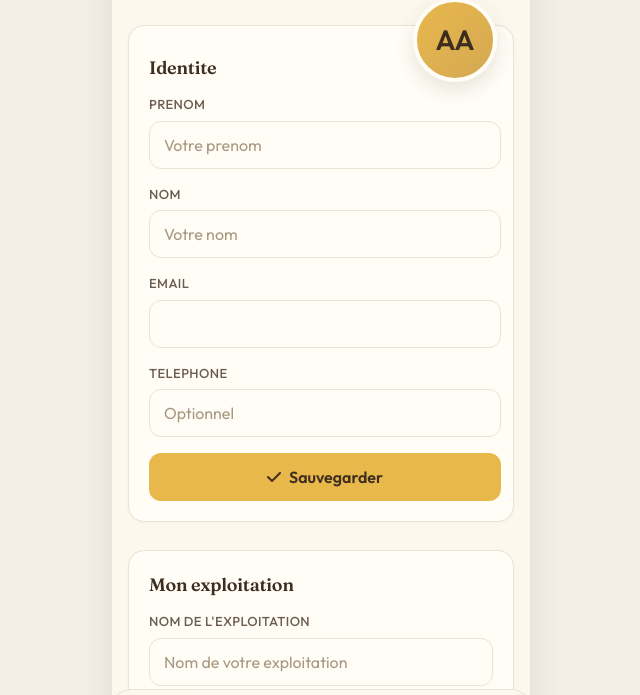
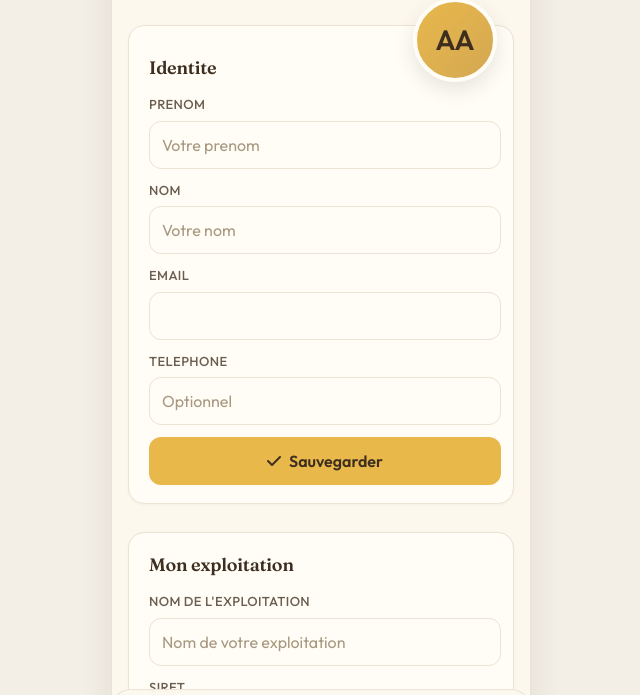
Before and after one commit to meowklr/Agria, a plain HTML site: page web/profil.html in a window 1280 px wide. Shown: the part 47-742 px from the top of the page, without its empty margins (319-959 px from the left). Drawn offline with Linux system fonts and the light colour scheme; no server answers.

Commit message:
ajustment profil

```diff
--- a/mobile/app/notifications.tsx
+++ b/mobile/app/notifications.tsx
@@ -36,11 +36,7 @@ export default function NotificationsScreen() {
           <Ionicons name="arrow-back" size={22} color={colors.text} />
         </TouchableOpacity>
         <Text style={{ fontSize: 20, fontWeight: '600', color: colors.primary, fontFamily: fontFamily.serif }}>Notifications</Text>
-        {notifs.length > 0 && (
-          <TouchableOpacity onPress={markAllRead} style={{ marginLeft: 'auto', paddingHorizontal: 12, paddingVertical: 6, borderRadius: radius.sm, backgroundColor: 'rgba(232,184,75,0.1)' }}>
-            <Text style={{ color: colors.primary, fontSize: 12, fontWeight: '600', fontFamily: fontFamily.sans }}>Tout lu</Text>
-          </TouchableOpacity>
-        )}
+        {/* Bouton "Tout lu" supprimé — interface simplifiée */}
       </View>
       <ScrollView contentContainerStyle={{ padding: 16 }}>
         {openedReport && (
--- a/web/style.css
+++ b/web/style.css
@@ -803,14 +803,15 @@ textarea.input {
 
 /* ---------- PROFILE PAGE TWEAKS ---------- */
 /* Make inputs extend to the right edge of the card even when avatar overlaps */
-body[data-page="profil"] .profile-section:first-child .card {
-  /* keep room for rounded corners but reduce right padding so inputs appear to the edge */
-  padding: 20px 12px 20px 20px;
+body[data-page="profil"] .profile-section .card {
+  /* reduce right padding so inputs appear closer to the card edge */
+  padding: 18px 12px 18px 20px;
+  overflow: visible; /* allow avatar overlap */
 }
 
 body[data-page="profil"] .profile-avatar {
   z-index: 90; /* ensure avatar is above card */
-  right: 16px; /* keep consistent offset */
+  right: 14px; /* slightly closer to edge */
 }
 
 /* Ensure form content uses full width inside the card */
@@ -818,11 +819,14 @@ body[data-page="profil"] .profile-section .card > div {
   width: 100%;
 }
 
-/* Slightly reduce input horizontal padding so they visually reach closer to edge */
-body[data-page="profil"] .input {
-  padding-left: 14px;
-  padding-right: 14px;
-}
+/* Inputs: tighten horizontal padding so they visually reach the right edge */
+body[data-page="profil"] .profile-section .card .input {
+  padding-left: 12px;
+  padding-right: 10px;
+}
+
+/* Remove extra bottom margin on form-groups in profile for tighter layout */
+body[data-page="profil"] .profile-section .card .form-group { margin-bottom: 12px; }
 
 /* Parcels (dashboard) */
 
```
